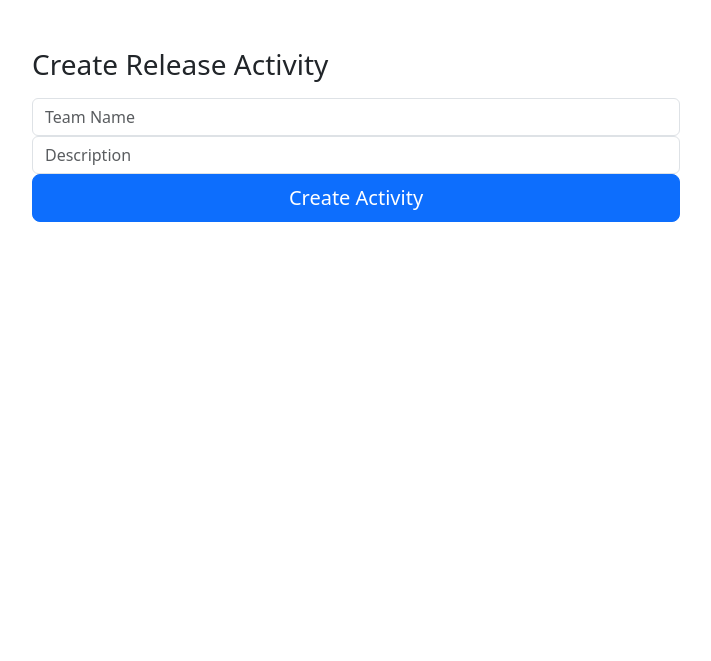
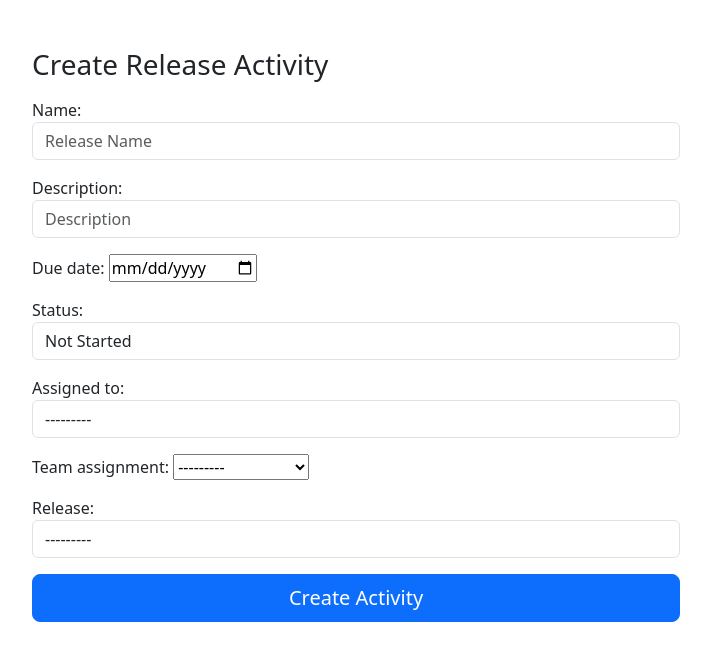
Before and after one commit to joekawa/backend, a Django app: page /create_activity in a window 1280 px wide. Shown: the top 661 px of the page, without its empty margins (98-809 px from the left). Run offline with Django 4.2, Linux system fonts and the light colour scheme; data comes from the database, SQL or seed files in the repository; both versions use the stored data as it was after the commit.

Commit message:
fixed some form select issues

```diff
--- a/backend/bettergtm_backend/forms.py
+++ b/backend/bettergtm_backend/forms.py
@@ -1,9 +1,13 @@
 from django import forms
-from django.forms import ModelForm, TextInput, EmailInput, PasswordInput, Select
 from django.contrib.auth.forms import AuthenticationForm, UserCreationForm
-from django.forms import ModelForm, TextInput, EmailInput, PasswordInput, Select
+from django.forms import ModelForm, TextInput, EmailInput, PasswordInput, DateInput, Select, CharField
 from .models import Profile, Customer, Team, Release, ReleaseActivity, Goals, Outputs, Team, Role, Release, ReleaseActivity, Goals
 from django.contrib.auth.models import User
+
+
+class DateInput(forms.DateInput):
+      input_type='date'
+
 
 class LoginForm(AuthenticationForm):
     username = forms.CharField(max_length=30, required=True,
@@ -171,24 +175,116 @@ class RoleForm(ModelForm):
       class Meta:
             model = Role
             fields = ['name', 'description']
+            widgets = {
+                  "name":  TextInput(attrs={"class": "form-control",
+                                            "placeholder": "Role Name"}),
+                  "description":  TextInput(attrs={"class": "form-control",
+                                                   "placeholder": "Description"})
+            }
 
 
 class ReleaseForm(ModelForm):
+      name = CharField(max_length=30, required=True,
+                               widget=TextInput(
+                                     attrs={'class': "form-control",
+                                            'placeholder': "Release Name"}))
+      release_date = forms.DateField(widget=DateInput)
+      description = CharField(max_length=30, required=True,
+                               widget=TextInput(
+                                     attrs={'class': "form-control",
+                                            'placeholder': "Description"}))
+      status = CharField(max_length=30, required=True,
+                               widget=Select(
+                                     attrs={'class': "form-control",
+                                            'placeholder': "Status"},
+                               choices=[('Not Started', 'Not Started'),
+                                        ('In Progress', 'In Progress'),
+                                        ('Completed', 'Completed')]))
+      type = CharField(max_length=30, required=True,
+                               widget=Select(
+                                     attrs={'class': "form-control",
+                                            'placeholder': "Type"},
+                                     choices=[('Tier1', 'Tier 1'),
+                                              ('Tier2', 'Tier 2'),
+                                              ('Tier3', 'Tier 3')]))
 
       class Meta:
             model = Release
             fields = ['name', 'release_date', 'description', 'status', 'type']
 
+      def save(self, commit=True):
+            instance = super().save(commit=False)
+            instance.created_by = self.request.user
+            if commit:
+                  instance.save()
+            return instance
+
+
 
 class ReleaseActivityForm(ModelForm):
+      name = CharField(max_length=30, required=True,
+                               widget=TextInput(
+                                     attrs={'class': "form-control",
+                                            'placeholder': "Release Name"}))
+
+      description = CharField(max_length=30, required=True,
+                               widget=TextInput(
+                                     attrs={'class': "form-control",
+                                            'placeholder': "Description"}))
+
+      due_date = forms.DateField(widget=DateInput)
+      status = CharField(max_length=30, required=True,
+                               widget=Select(
+                                     attrs={'class': "form-control",
+                                            'placeholder': "Status"},
+                               choices=[('Not Started', 'Not Started'),
+                                        ('In Progress', 'In Progress'),
+                                        ('Completed', 'Completed')]))
+      assigned_to = forms.ModelChoiceField(
+            queryset=User.objects.all(),
+            widget=Select(attrs={'class': 'form-control',
+                                    'label':'Assigned To'}))
+      release = forms.ModelChoiceField(
+            queryset=Release.objects.all(),to_field_name='name',
+            widget=Select(attrs={'class': 'form-control',
+                                    'label':'Release'}))
+
 
       class Meta:
             model = ReleaseActivity
-            fields = ['name', 'description', 'due_date', 'status', 'assigned_to', 'team_assignment']
+            fields = ['name', 'description', 'due_date', 'status', 'assigned_to',
+                      'team_assignment', 'release']
 
 
 class GoalsForm(ModelForm):
 
+      name = CharField(max_length=30, required=True,
+                               widget=TextInput(
+                                     attrs={'class': "form-control",
+                                            'placeholder': "Goal Name"}))
+
+      description = CharField(max_length=30, required=True,
+                               widget=TextInput(
+                                     attrs={'class': "form-control",
+                                            'placeholder': "Description"}))
+      goal_value = CharField(max_length=30, required=True,
+                               widget=TextInput(
+                                     attrs={'class': "form-control",
+                                            'placeholder': "Goal Value"}))
+      goal_actual_value = CharField(max_length=30, required=True,
+                               widget=TextInput(
+                                     attrs={'class': "form-control",
+                                            'placeholder': "Goal Actual Value"}))
+
+      goal_due_date = forms.DateField(widget=DateInput)
+      goal_type = CharField(max_length=30, required=True,
+                               widget=Select(
+                                     attrs={'class': "form-control",
+                                            'placeholder': "Status"},
+                               choices=[('Increase Revenue', 'Increase Revenue'),
+                                        ('Raise NPS', 'Raise NPS'),
+                                        ('REDUCE CHURN', 'REDUCE CHURN')]))
+
       class Meta:
             model = Goals
             fields = ['name', 'description', 'goal_value', 'goal_type', 'actual_value', 'goal_due_date']
--- a/backend/bettergtm_backend/models.py
+++ b/backend/bettergtm_backend/models.py
@@ -61,6 +61,9 @@ class Release(models.Model):
   type = models.CharField(max_length=100)
   created_by = models.ForeignKey(User, on_delete=models.CASCADE)
 
+  def __str__(self):
+    return self.name
+
 
 #* Release Tasks are...
 #* Specific tasks that need to be completed to complete a release
--- a/backend/bettergtm_backend/templates/create_activity.html
+++ b/backend/bettergtm_backend/templates/create_activity.html
@@ -9,23 +9,7 @@
 
     <h1 class="h3 mb-3 fw-normal">Create Release Activity</h1>
     <div class='form-group' >
-        {{ form.name }}
-      </div>
-      <div class='form-group'>
-        {{ form.description }}
-      </div>
-      <div class='form-group'>
-        {{ form.due_date }}
-      </div>
-      <div class='form-group'>
-        {{ form.status }}
-      </div>
-      <div class='form-group'>
-        {{ form.assigned_to }}
-      </div>
-      <div class='form-group'>
-        {{ form.team_assignment }}
-      </div>
+      {{ form.as_p  }}
     <button class="w-100 btn btn-lg btn-primary" type="submit">Create Activity</button>
   </form>
 
--- a/backend/bettergtm_backend/views.py
+++ b/backend/bettergtm_backend/views.py
@@ -199,7 +199,7 @@ def create_activity(request):
             form.save()
             return redirect('bettergtm_backend:create_activity')
     else:
-        form = TeamForm()
+        form = ReleaseActivityForm()
     return render(request, 'create_activity.html', {'form': form})
 
 
@@ -207,10 +207,11 @@ def create_release(request):
     if request.method == 'POST':
         form = ReleaseForm(request.POST)
         if form.is_valid():
+            form.request = request
             form.save()
             return redirect('bettergtm_backend:create_release')
     else:
-        form = TeamForm()
+        form = ReleaseForm()
     return render(request, 'create_release.html', {'form': form})
 
 
@@ -221,7 +222,7 @@ def create_role(request):
             form.save()
             return redirect('bettergtm_backend:create_role')
     else:
-        form = TeamForm()
+        form = RoleForm()
     return render(request, 'create_role.html', {'form': form})
 
 
@@ -233,5 +234,5 @@ def create_goal(request):
             form.save()
             return redirect('bettergtm_backend:create_goal')
     else:
-        form = TeamForm()
+        form = GoalsForm()
     return render(request, 'create_goal.html', {'form': form})
```
Also changed, not shown: backend/bettergtm_backend/templates/create_release.html (+1 -13 lines), backend/db.sqlite3.
